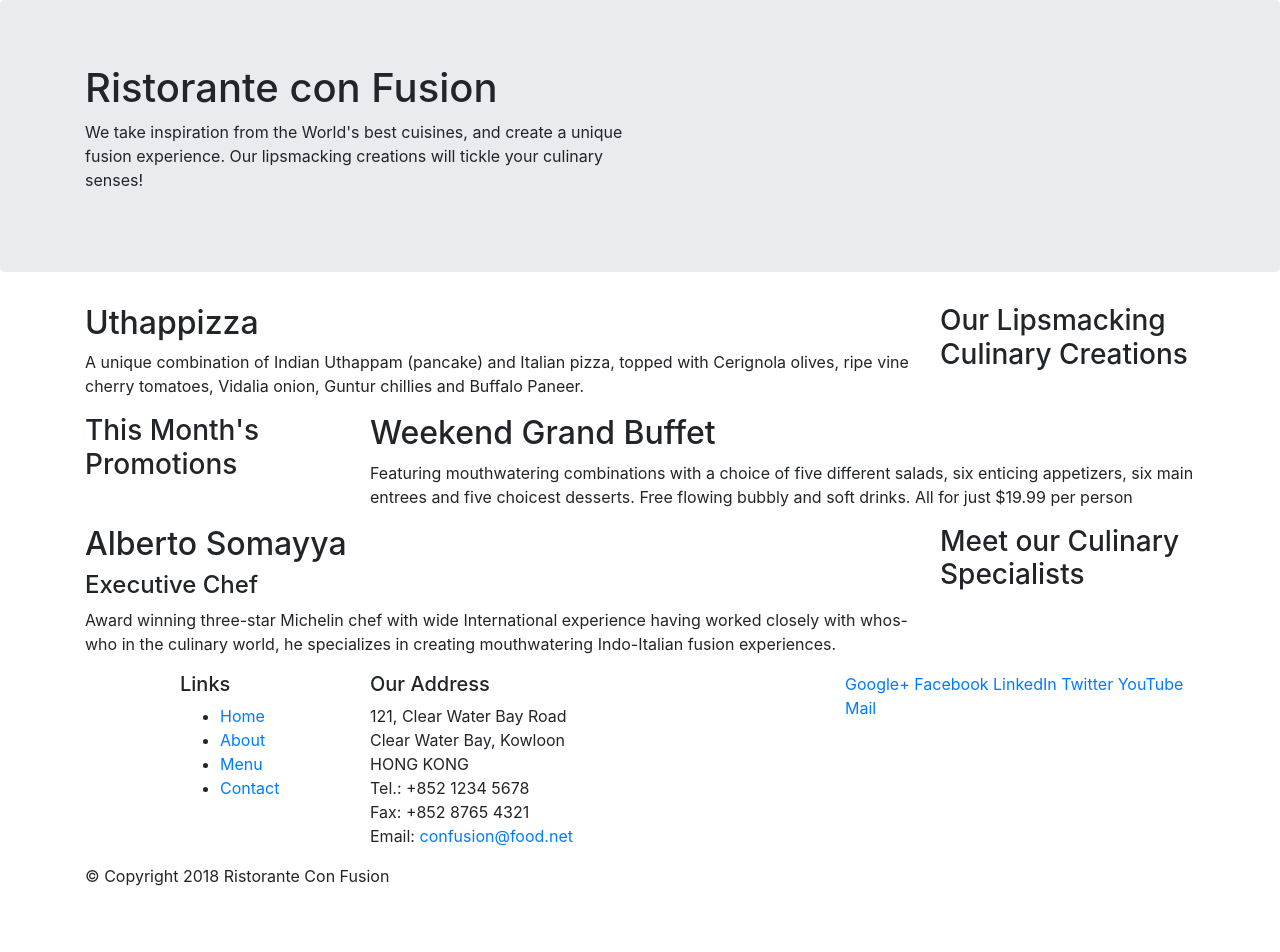
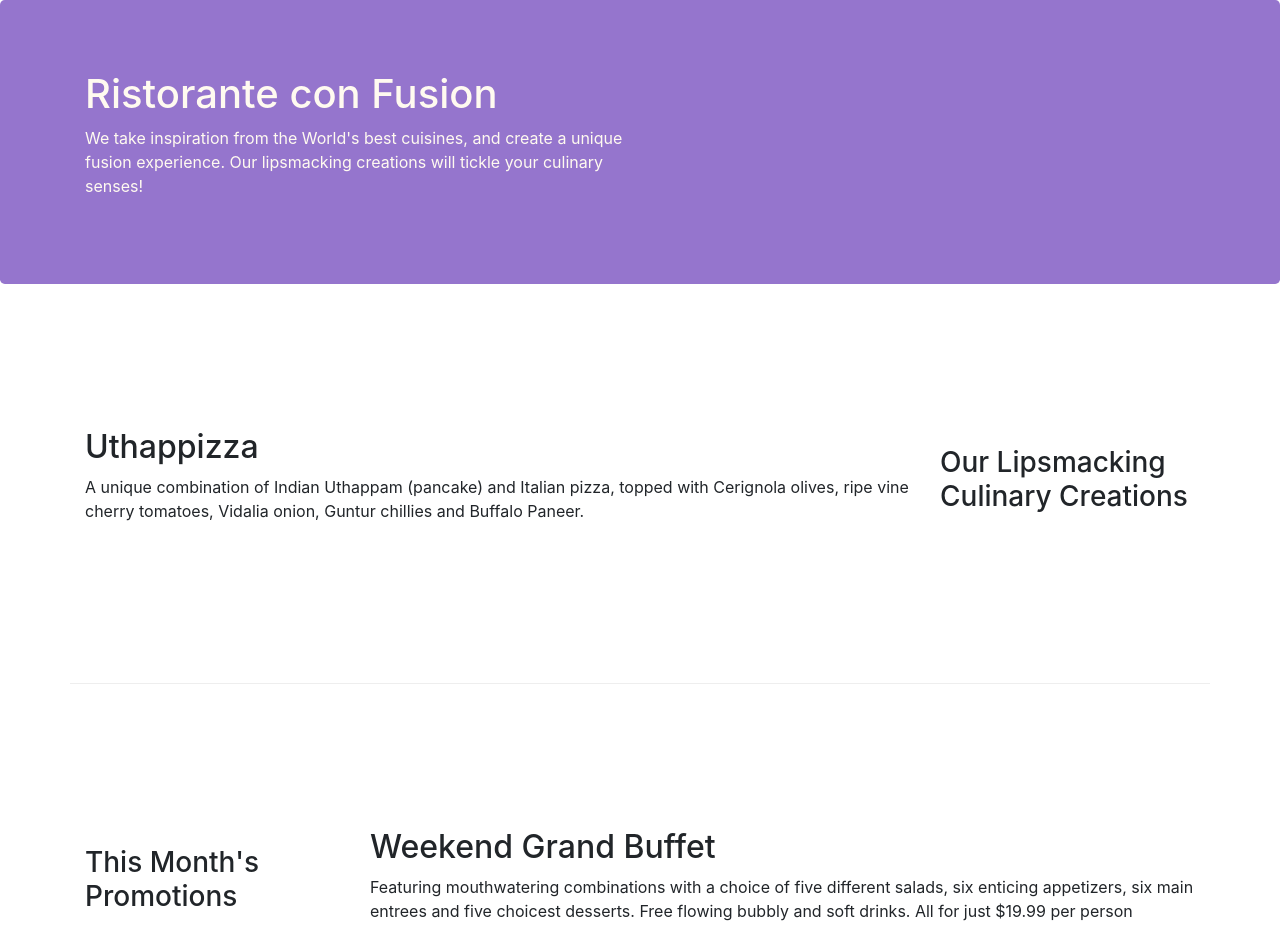
Before and after one commit to kauswade/bootstrap4, a website: page index.html in a window 1280 px wide. Shown: the top 952 px of the page. Before the commit the page ends 904 px from the top, so only its background shows below. Drawn offline with nearby package versions, Linux system fonts and the light colour scheme.

Commit message:
bootstrap grid part 2

```diff
--- /dev/null
+++ b/css/style.css
@@ -0,0 +1,30 @@
+.row-header {
+    margin: 0px auto;
+    padding: opx auto;
+}
+
+.row-content {
+    margin: 0.px;
+    padding: 50px 0px 50p 0px;
+    border-bottom: 1px ridge;
+    min-height: 400px;
+}
+
+.footer {
+    background-color: #d1c4e9;
+    margin: 0px auto;
+    padding: 20px 0px 20px 0px;
+}
+
+.jumbotron {
+    padding: 70px 30px 70px 30px;
+    margin: 0px auto;
+    background-color: #9575cd;
+    color: floralwhite;
+}
+
+.address {
+    font-size: 80%;
+    margin: 0px;
+    color: #0f0f0f;
+}
--- a/index.html
+++ b/index.html
@@ -9,6 +9,7 @@
 
     <!-- Bootstrap CSS -->
     <link rel="stylesheet" href="https://maxcdn.bootstrapcdn.com/bootstrap/4.0.0/css/bootstrap.min.css" integrity="sha384-Gn5384xqQ1aoWXA+058RXPxPg6fy4IWvTNh0E263XmFcJlSAwiGgFAW/dAiS6JXm" crossorigin="anonymous">
+    <link rel="stylesheet" href="/css/style.css">
     <title>Ristorante Con Fusion</title>
 </head>
 
@@ -16,7 +17,7 @@
 
     <header class="jumbotron">
         <div class="container">
-            <div class="row">
+            <div class="row rowheader">
                 <div class="col-12 col-sm-6">
                     <h1>Ristorante con Fusion</h1>
                     <p>We take inspiration from the World's best cuisines, and create a unique fusion experience. Our
@@ -29,7 +30,7 @@
     </header>
 
     <div class="container">
-        <div class="row">
+        <div class="row row-content align-items-center">
             <div class="col-12 col-sm-4 order-sm-last col-md-3">
                 <h3>Our Lipsmacking Culinary Creations</h3>
             </div>
@@ -41,7 +42,7 @@
         </div>
 
 
-        <div class="row">
+        <div class="row row-content align-items-center">
             <div class="col-12 col-sm-4 col-md-3">
                 <h3>This Month's Promotions</h3>
             </div>
@@ -53,7 +54,7 @@
             </div>
         </div>
 
-        <div class="row">
+        <div class="row row-content align-items-center">
             <div class="col-12 col-sm-4 order-sm-last col-md-3">
                 <h3>Meet our Culinary Specialists</h3>
             </div>
@@ -67,12 +68,12 @@
         </div>
     </div>
 
-    <footer>
+    <footer class="footer">
         <div class="container">
             <div class="row">
                 <div class="col-4 offset-1 col-sm-2">
                     <h5>Links</h5>
-                    <ul>
+                    <ul class="list-unstyled">
                         <li><a href="#">Home</a></li>
                         <li><a href="#">About</a></li>
                         <li><a href="#">Menu</a></li>
@@ -90,8 +91,8 @@
                         Email: <a href="mailto:confusion@food.net">confusion@food.net</a>
                     </address>
                 </div>
-                <div class="col-12 col-sm-4">
-                    <div>
+                <div class="col-12 col-sm-4 align-self-center">
+                    <div class="text-center">
                         <a href="http://google.com/+">Google+</a>
                         <a href="http://www.facebook.com/profile.php?id=">Facebook</a>
                         <a href="http://www.linkedin.com/in/">LinkedIn</a>
@@ -101,7 +102,7 @@
                     </div>
                 </div>
             </div>
-            <div class="row">
+            <div class="row justify-content-center">
                 <div class="col-auto">
                     <p>© Copyright 2018 Ristorante Con Fusion</p>
                 </div>
```
